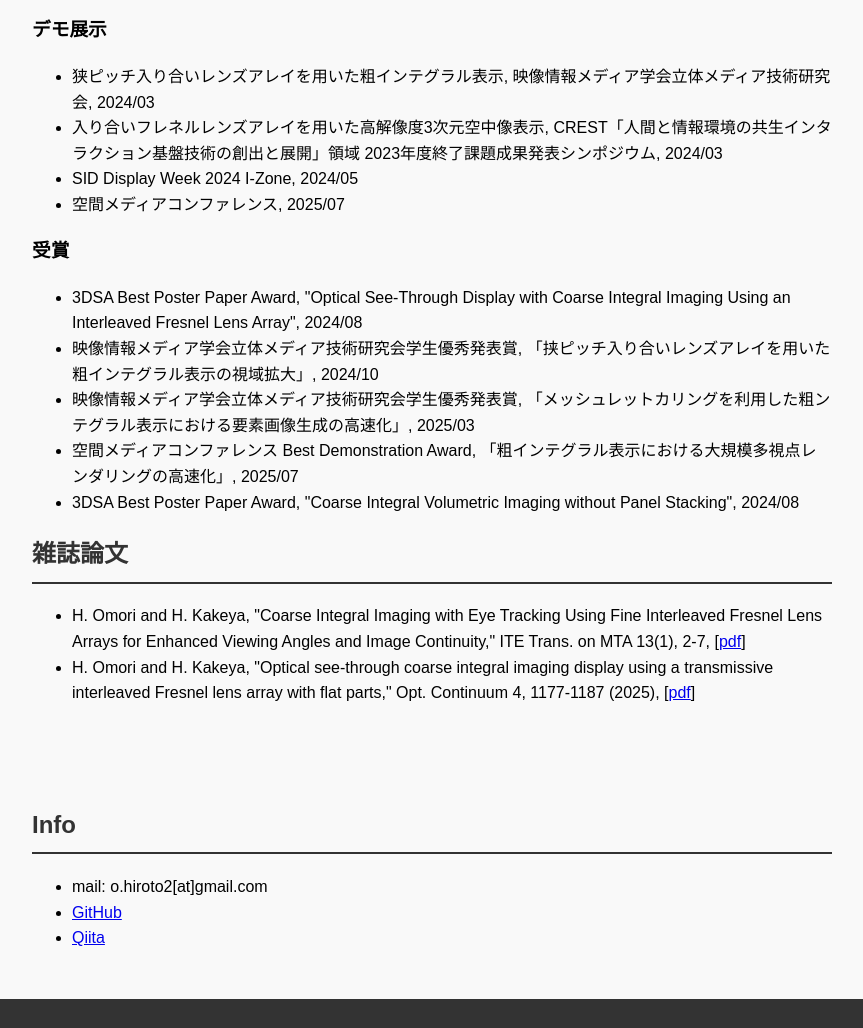
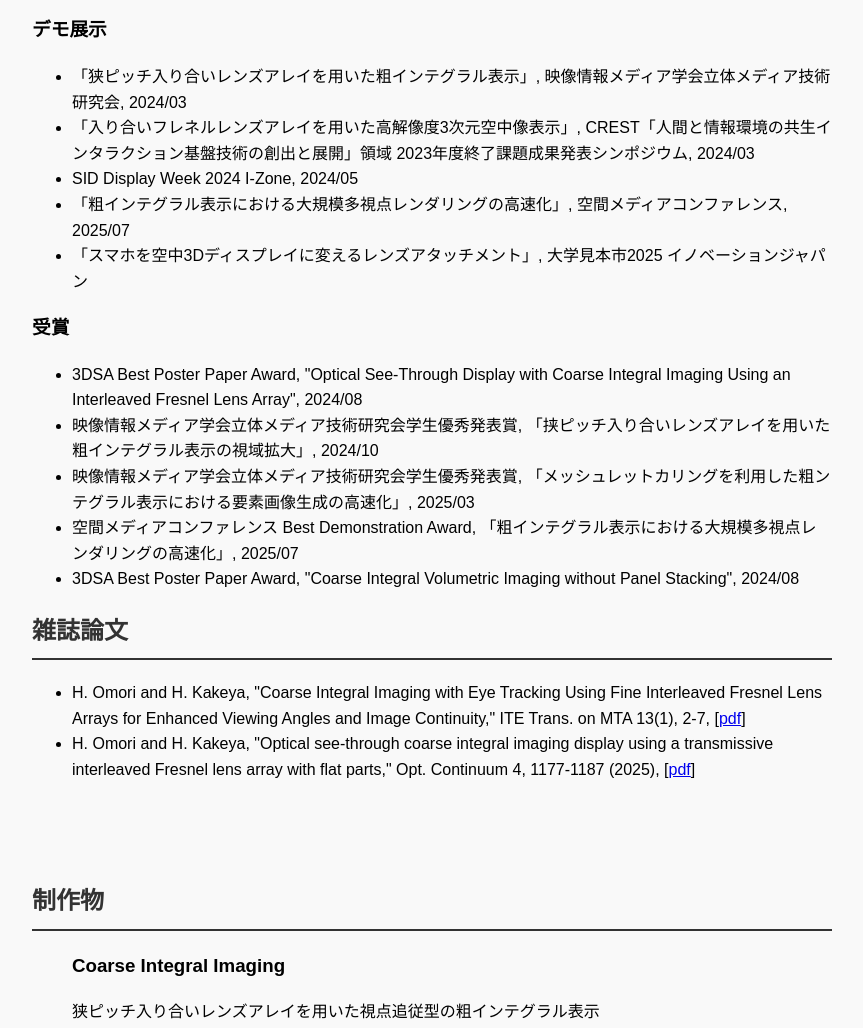
Before and after one commit to molimolily/molimolily.github.io, a plain HTML site: page index.html in a window 1280 px wide. Shown: the part 1714-2742 px from the top of the page, without its empty margins (208-1071 px from the left). Drawn offline with Linux system fonts and the light colour scheme.

Commit message:
Revise presentation titles and add new works
Updated presentation titles and added new entries.

```diff
--- a/index.html
+++ b/index.html
@@ -64,10 +64,11 @@
                     </ul>
                 <h3>デモ展示</h3>
                     <ul>
-                        <li>狭ピッチ入り合いレンズアレイを用いた粗インテグラル表示, 映像情報メディア学会立体メディア技術研究会, 2024/03</li>
-                        <li>入り合いフレネルレンズアレイを用いた高解像度3次元空中像表示, CREST「人間と情報環境の共生インタラクション基盤技術の創出と展開」領域 2023年度終了課題成果発表シンポジウム, 2024/03</li>
+                        <li>「狭ピッチ入り合いレンズアレイを用いた粗インテグラル表示」, 映像情報メディア学会立体メディア技術研究会, 2024/03</li>
+                        <li>「入り合いフレネルレンズアレイを用いた高解像度3次元空中像表示」, CREST「人間と情報環境の共生インタラクション基盤技術の創出と展開」領域 2023年度終了課題成果発表シンポジウム, 2024/03</li>
                         <li>SID Display Week 2024 I-Zone, 2024/05</li>
-                        <li>空間メディアコンファレンス, 2025/07</li>
+                        <li>「粗インテグラル表示における大規模多視点レンダリングの高速化」, 空間メディアコンファレンス, 2025/07</li>
+                        <li>「スマホを空中3Dディスプレイに変えるレンズアタッチメント」, 大学見本市2025 イノベーションジャパン</li>
                     </ul>
                 <h3>受賞</h3>
                     <ul>
@@ -83,7 +84,6 @@
                     <li>H. Omori and H. Kakeya, "Optical see-through coarse integral imaging display using a transmissive interleaved Fresnel lens array with flat parts," Opt. Continuum 4, 1177-1187 (2025),  [<a href="https://doi.org/10.1364/OPTCON.557828">pdf</a>]</li>
                 </ul>
         </section>
-        <!--
         <section id=works>
             <h2>制作物</h2>
             <ul>
@@ -96,6 +96,7 @@
                     allow="accelerometer; autoplay; clipboard-write; encrypted-media; gyroscope; picture-in-picture; web-share"
                     referrerpolicy="strict-origin-when-cross-origin" allowfullscreen></iframe>
                 </div>
+                <!--
                 <p>8K32インチディスプレイを用いた大型の裸眼立体ディスプレイ</p>
                 <div class="video-container">
                 <iframe width="560" height="315"
```
